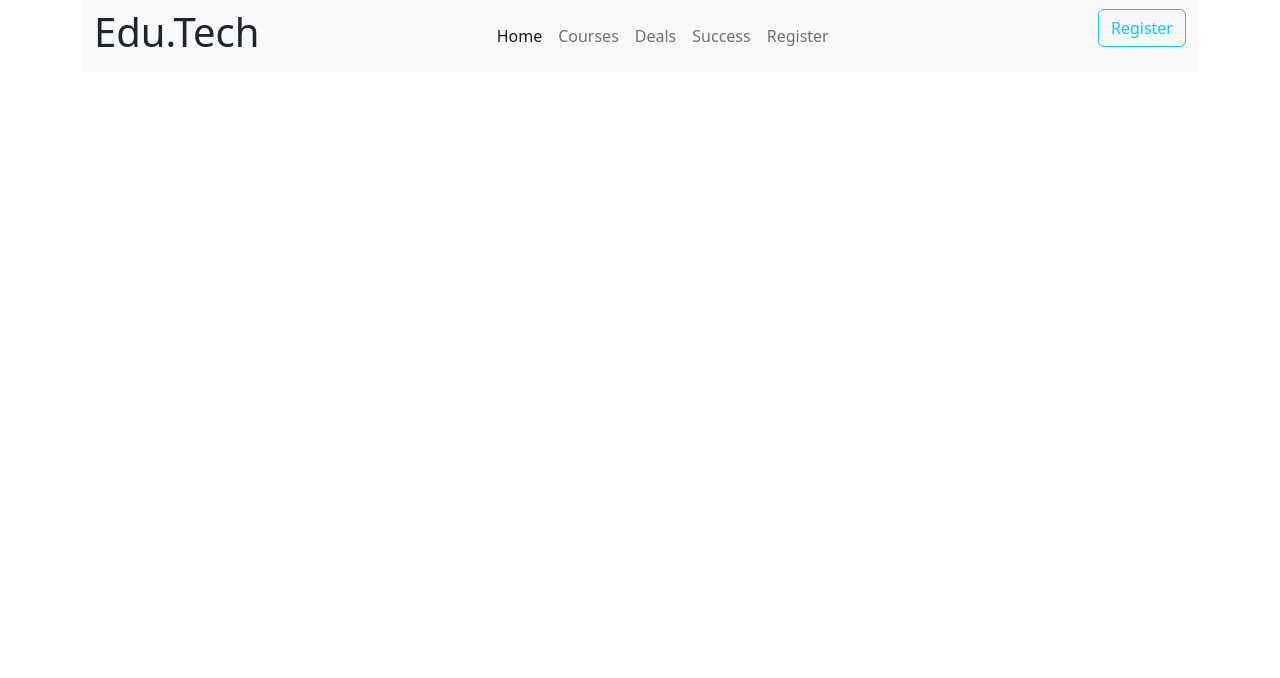
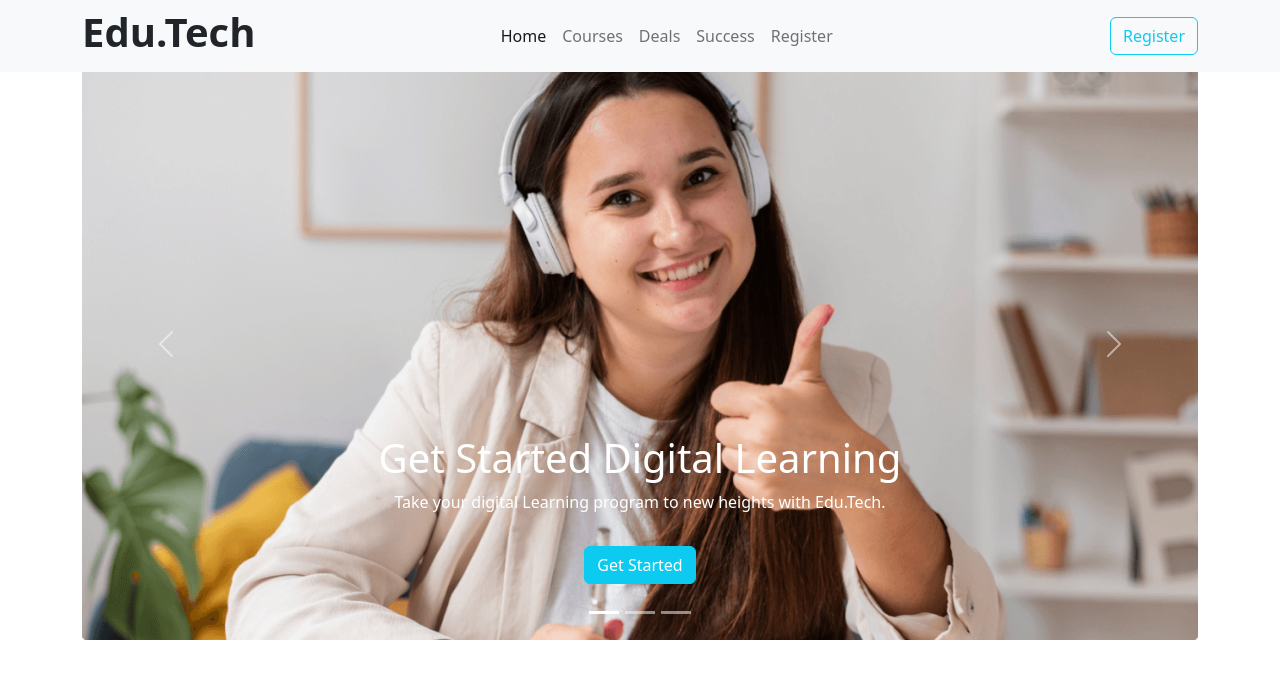
Before and after one commit to Nus-rat-01/edu.tech, a plain HTML site: page index.html in a window 1280 px wide. Drawn offline with nearby package versions, Linux system fonts and the light colour scheme.

Commit message:
added slider

```diff
--- a/index.html
+++ b/index.html
@@ -11,11 +11,11 @@
 </head>
 
 <body>
-    <!--navbar start-->
     <header class="container">
-        <nav class="navbar navbar-expand-lg bg-light">
-            <div class="container-fluid">
-                <h1 class="logo mr-auto">Edu.Tech</h1>
+        <!--navbar start-->
+        <nav class="navbar navbar-expand-lg bg-light fixed-top">
+            <div class="container">
+                <h1 class="logo mr-auto fw-bold"> Edu.Tech</h1>
                 <div class="collapse navbar-collapse justify-content-between" id="navbarSupportedContent">
                     <ul class="navbar-nav mx-auto mb-2 mb-lg-0">
                         <li class="nav-item">
@@ -36,15 +36,72 @@
 
                     </ul>
 
-                    <ul>
+                    <ul class="my-auto">
                         <button class="btn btn-outline-info" type="submit">Register</button>
                     </ul>
 
                 </div>
             </div>
         </nav>
+        <!--navbar end-->
+
+
+        <!--slider start-->
+        <section class="mt-5">
+            <div id="carouselExampleCaptions" class="carousel slide" data-bs-ride="false">
+                <div class="carousel-indicators">
+                    <button type="button" data-bs-target="#carouselExampleCaptions" data-bs-slide-to="0" class="active"
+                        aria-current="true" aria-label="Slide 1"></button>
+                    <button type="button" data-bs-target="#carouselExampleCaptions" data-bs-slide-to="1"
+                        aria-label="Slide 2"></button>
+                    <button type="button" data-bs-target="#carouselExampleCaptions" data-bs-slide-to="2"
+                        aria-label="Slide 3"></button>
+                </div>
+                <div class="carousel-inner">
+                    <div class="carousel-item active">
+                        <img src="images/cover/cover-1.png" class="d-block w-100" alt="...">
+                        <div class="carousel-caption d-none d-md-block">
+                            <h1>Get Started Digital
+                                Learning</h1>
+                            <p>Take your digital Learning program to new heights with Edu.Tech.</p>
+                            <p><a href="#" class="btn btn-info mt-3 text-white">Get Started</a></p>
+
+                        </div>
+                    </div>
+                    <div class="carousel-item">
+                        <img src="images/cover/cover-2.jpg" class="d-block w-100" alt="...">
+                        <div class="carousel-caption d-none d-md-block">
+                            <h1>Get Started Digital
+                                Learning</h1>
+                            <p>Take your digital Learning program to new heights with Edu.Tech.</p>
+                            <p><a href="#" class="btn btn-info mt-3 text-white">Get Started</a></p>
+                        </div>
+                    </div>
+                    <div class="carousel-item">
+                        <img src="images/cover/cover-3.jpg" class="d-block w-100" alt="...">
+                        <div class="carousel-caption d-none d-md-block">
+                            <h1>Get Started Digital
+                                Learning</h1>
+                            <p>Take your digital Learning program to new heights with Edu.Tech.</p>
+                            <p><a href="#" class="btn btn-info mt-3 text-white">Get Started</a></p>
+                        </div>
+                    </div>
+                </div>
+                <button class="carousel-control-prev" type="button" data-bs-target="#carouselExampleCaptions"
+                    data-bs-slide="prev">
+                    <span class="carousel-control-prev-icon" aria-hidden="true"></span>
+                    <span class="visually-hidden">Previous</span>
+                </button>
+                <button class="carousel-control-next" type="button" data-bs-target="#carouselExampleCaptions"
+                    data-bs-slide="next">
+                    <span class="carousel-control-next-icon" aria-hidden="true"></span>
+                    <span class="visually-hidden">Next</span>
+                </button>
+            </div>
+        </section>
+        <!--slider start-->
     </header>
-    <!--navbar end-->
+
 
     <script src="https://cdn.jsdelivr.net/npm/bootstrap@5.2.0/dist/js/bootstrap.bundle.min.js"
         integrity="sha384-A3rJD856KowSb7dwlZdYEkO39Gagi7vIsF0jrRAoQmDKKtQBHUuLZ9AsSv4jD4Xa"
```
